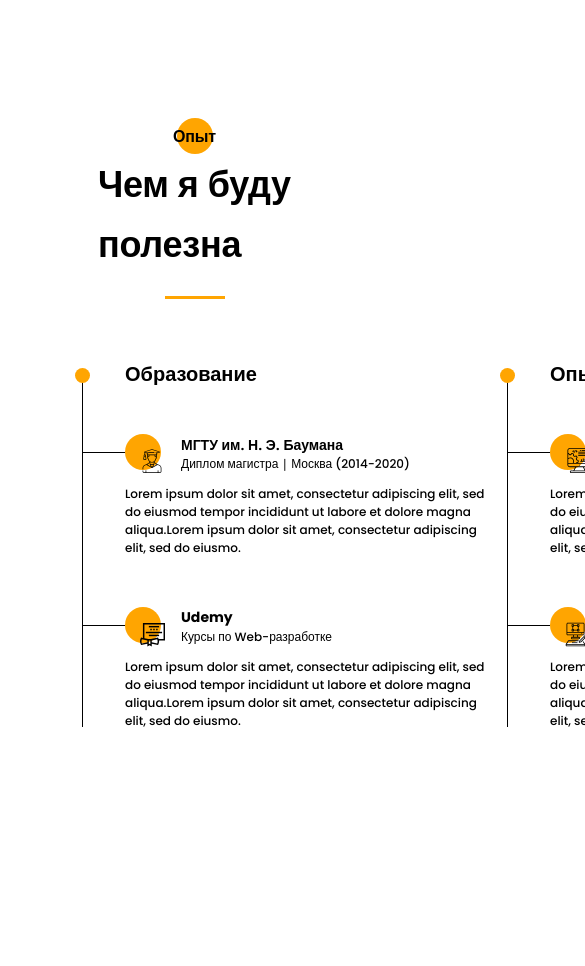
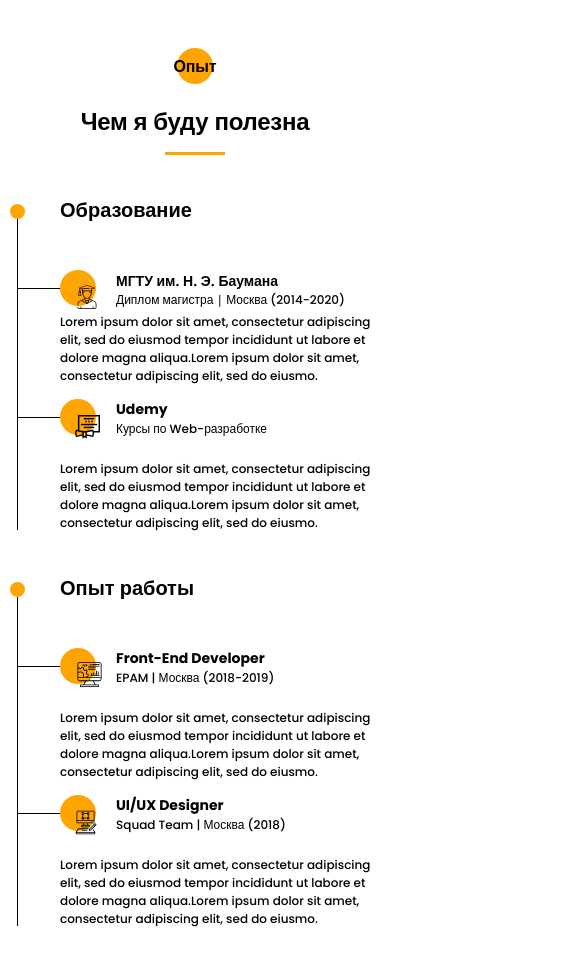
Before and after one commit to kate0305/krainet-test, a website built with Vite: page index.html in a window 390 px wide. Shown: the part 846-1812 px from the top of the page, 585 px wide, since content can reach past the window. Before the commit the page ends 1696 px from the top, so only its background shows below. Built offline with nearby package versions, Linux system fonts and the light colour scheme.

Commit message:
feat: add adaptive

```diff
--- a/index.html
+++ b/index.html
@@ -43,7 +43,7 @@
             <button class="menu__close-icon"></button>
             <ul class="menu__list">
               <li class="menu__item"><a href="#" class="menu__link">Про меня</a></li>
-              <li class="menu__item"><a href="#" class="menu__link">Мой опыт</a></li>
+              <li class="menu__item"><a href="#benefits" class="menu__link">Мой опыт</a></li>
               <li class="menu__item"><a href="#" class="menu__link">Мои навыки</a></li>
               <li class="menu__item"><a href="#" class="menu__link">Мои работы</a></li>
               <li class="menu__item"><a href="#" class="menu__link">Прайс-лист</a></li>
@@ -87,30 +87,32 @@
         </div>
       </section>
 
-      <section class="benefits">
+      <section id="benefits" class="benefits">
         <div class="wrapper">
           <div class="benefits__wrapper">
             <div class="section-title">
               <h4 class="title decor title_decorated section-title__subtitle">Опыт</h4>
-              <h2 class="title section-title__title">Чем я буду полезна</h2>
+              <h2 class="title section-title__title section-title__title_with-gap">Чем я буду полезна</h2>
               <span class="section-title__divider"></span>
             </div>
             <div class="benefits__content">
               <div class="benefits__content-column">
                 <h3 class="title title_size-l">Образование</h3>
-                <div class="content content_decorated">
+                <div class="benefits__content-column-wrapper">
+                  <div class="content content_decorated content_min-gap">
                     <div class="content__header">
                       <div class="decor content__header-decor content__header-decor_univer"></div>
                       <div class="content__header-title">
                         <h5 class="title title_size-base">МГТУ им. Н. Э. Баумана</h5>
                         <h6 class="content-subtitle">
-                        Диплом магистра | Москва <span class="text_en">(2014-2020)</span>
+                          Диплом магистра | Москва <span class="text_en text_next-line">(2014-2020)</span>
                         </h6>
                       </div>
                     </div>
                     <p class="content__text">
-                    Lorem ipsum dolor sit amet, consectetur adipiscing elit, sed do eiusmod tempor incididunt ut labore
-                    et dolore magna aliqua.Lorem ipsum dolor sit amet, consectetur adipiscing elit, sed do eiusmo.
+                      Lorem ipsum dolor sit amet, consectetur adipiscing elit, sed do eiusmod tempor incididunt ut
+                      labore et dolore magna aliqua.Lorem ipsum dolor sit amet, consectetur adipiscing elit, sed do
+                      eiusmo.
                     </p>
                   </div>
                   <div class="content content_decorated">
@@ -122,13 +124,16 @@
                       </div>
                     </div>
                     <p class="content__text">
-                    Lorem ipsum dolor sit amet, consectetur adipiscing elit, sed do eiusmod tempor incididunt ut labore
-                    et dolore magna aliqua.Lorem ipsum dolor sit amet, consectetur adipiscing elit, sed do eiusmo.
+                      Lorem ipsum dolor sit amet, consectetur adipiscing elit, sed do eiusmod tempor incididunt ut
+                      labore et dolore magna aliqua.Lorem ipsum dolor sit amet, consectetur adipiscing elit, sed do
+                      eiusmo.
                     </p>
+                  </div>
                 </div>
               </div>
               <div class="benefits__content-column">
                 <h3 class="title title_size-l">Опыт работы</h3>
+                <div class="benefits__content-column-wrapper">
                   <div class="content content_decorated">
                     <div class="content__header">
                       <div class="decor content__header-decor content__header-decor_dev"></div>
@@ -140,8 +145,9 @@
                       </div>
                     </div>
                     <p class="content__text">
-                    Lorem ipsum dolor sit amet, consectetur adipiscing elit, sed do eiusmod tempor incididunt ut labore
-                    et dolore magna aliqua.Lorem ipsum dolor sit amet, consectetur adipiscing elit, sed do eiusmo.
+                      Lorem ipsum dolor sit amet, consectetur adipiscing elit, sed do eiusmod tempor incididunt ut
+                      labore et dolore magna aliqua.Lorem ipsum dolor sit amet, consectetur adipiscing elit, sed do
+                      eiusmo.
                     </p>
                   </div>
                   <div class="content content_decorated">
@@ -155,9 +161,11 @@
                       </div>
                     </div>
                     <p class="content__text">
-                    Lorem ipsum dolor sit amet, consectetur adipiscing elit, sed do eiusmod tempor incididunt ut labore
-                    et dolore magna aliqua.Lorem ipsum dolor sit amet, consectetur adipiscing elit, sed do eiusmo.
+                      Lorem ipsum dolor sit amet, consectetur adipiscing elit, sed do eiusmod tempor incididunt ut
+                      labore et dolore magna aliqua.Lorem ipsum dolor sit amet, consectetur adipiscing elit, sed do
+                      eiusmo.
                     </p>
+                  </div>
                 </div>
               </div>
             </div>
--- a/src/js/main.js
+++ b/src/js/main.js
@@ -5,6 +5,7 @@ import '../styles/promo.css';
 import '../styles/menu.css';
 import '../styles/content.css';
 import '../styles/benefits.css';
+import '../styles/media.css';
 
 import { openMenu, closeMenu } from '../js/open-menu';
 
--- a/src/styles/benefits.css
+++ b/src/styles/benefits.css
@@ -39,3 +39,9 @@
     content: '';
   }
 }
+
+.benefits__content-column-wrapper {
+  display: flex;
+  flex-direction: column;
+  gap: 50px;
+}
--- /dev/null
+++ b/src/styles/media.css
@@ -0,0 +1,98 @@
+@media (max-width: 1440px) {
+  .promo__aside {
+    display: none;
+  }
+}
+
+@media (max-width: 1024px) {
+  .benefits__wrapper {
+    padding: 100px 20px 100px 20px;
+  }
+  .benefits__content {
+    grid-template-columns: repeat(2, 320px);
+  }
+  .text_next-line {
+    content: '\A';
+    white-space: pre;
+  }
+}
+
+@media (max-width: 768px) {
+  .promo__wrapper {
+    max-width: 400px;
+  }
+  .promo__title {
+    font-size: var(--font-size-2xl);
+  }
+  .benefits__content {
+    grid-template-columns: 100%;
+    gap: var(--gap-46);
+  }
+}
+
+@media (max-width: 440px) {
+  .wrapper {
+    padding: 0 var(--gap-10);
+  }
+  .promo {
+    background: url('../assets/img/bg-mobile.jpg') 100% / cover no-repeat;
+  }
+  .promo__menu-icon {
+    top: var(--gap-20);
+    right: var(--gap-20);
+  }
+  .promo__wrapper {
+    max-width: 275px;
+  }
+  .promo__title {
+    padding-bottom: var(--gap-32);
+    font-size: var(--font-size-mobile);
+    line-height: 150%;
+  }
+  .menu__navigation {
+    max-width: 250px;
+  }
+  .menu__list {
+    padding-left: var(--gap-20);
+  }
+  .section-title {
+    padding-left: 0;
+    gap: 11px;
+  }
+  .section-title__title {
+    font-size: var(--font-size-xl);
+  }
+  .section-title__title_with-gap {
+    padding-top: 16px;
+  }
+  .benefits__wrapper {
+    padding: 60px 0;
+    gap: 45px;
+  }
+  .benefits__content-column-wrapper {
+    gap: var(--gap-14);
+  }
+  .section-title__divider {
+    margin-top: 0;
+  }
+  .content_decorated {
+    gap: var(--gap-22);
+  }
+  .content_min-gap {
+    gap: var(--gap-4);
+  }
+}
+
+@media only screen and (-webkit-min-device-pixel-ratio: 2),
+  only screen and (min--moz-device-pixel-ratio: 2),
+  only screen and (-o-min-device-pixel-ratio: 2/1),
+  only screen and (min-device-pixel-ratio: 2),
+  only screen and (min-resolution: 192dpi),
+  only screen and (min-resolution: 2dppx) {
+  .promo {
+    background: url('../assets/img/bg-2x.jpg') center / cover no-repeat;
+    @media (max-width: 440px) {
+      background: url('../assets/img/bg-mobile-2x.jpg') 100% / cover no-repeat;
+    }
+  }
+}
--- a/src/styles/shared.css
+++ b/src/styles/shared.css
@@ -1,8 +1,8 @@
 .wrapper {
   width: 100%;
-  max-width: 1160px;
+  max-width: 1180px;
   margin: 0 auto;
-  padding: 0 10px;
+  padding: 0 var(--gap-20);
 }
 
 .title {
--- a/src/styles/style.css
+++ b/src/styles/style.css
@@ -11,6 +11,17 @@
   -webkit-font-smoothing: antialiased;
   -moz-osx-font-smoothing: grayscale;
 
+  scroll-behavior: smooth;
+
+  ::-webkit-scrollbar {
+    width: 10px;
+  }
+
+  ::-webkit-scrollbar-thumb {
+    background-color: var(--primary-color);
+    border-radius: 10px;
+  }
+
   /* fonts */
   --line-height-base: 100%;
   --line-height-m: 125%;
@@ -20,6 +31,7 @@
   --font-size-m: 16px;
   --font-size-l: 20px;
   --font-size-xl: 24px;
+  --font-size-mobile: 26px;
   --font-size-2xl: 36px;
   --font-size-3xl: 48px;
 
```
Also changed, not shown: src/assets/img/bg-mobile-2x.jpg (added), src/assets/img/bg-mobile.jpg (added), 1 other file. Lines whose indentation alone changed are shown as unchanged.
